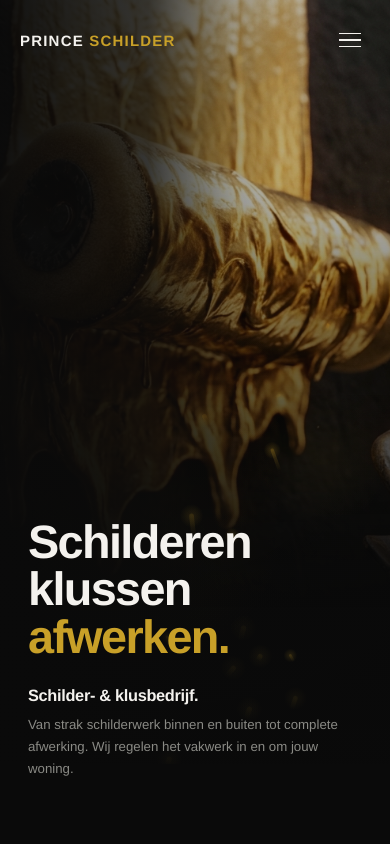
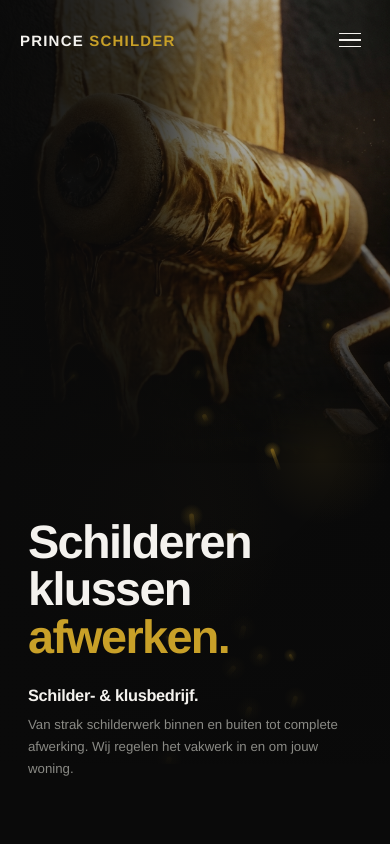
Before and after one commit to gsk1012/prince-schilder, a React (Vite) app: page / in a window 390 px wide. Shown: the top 844 px of the page. Built offline with nearby package versions, Linux system fonts and the light colour scheme.

Commit message:
fix: gebruik 100dvh voor correcte iOS Safari viewport hoogte

```diff
--- a/src/Hero.css
+++ b/src/Hero.css
@@ -7,7 +7,7 @@
 
 .hero {
   position: relative;
-  min-height: 100vh;
+  min-height: 100dvh;
   width: 100%;
   overflow: hidden;
   display: flex;
@@ -279,7 +279,7 @@
   /* Image fills the top as a full-bleed background */
   .hero-visual {
     width: 100%;
-    height: 72dvh;
+    height: 55dvh;
     right: 0;
     left: 0;
     top: 0;
```
